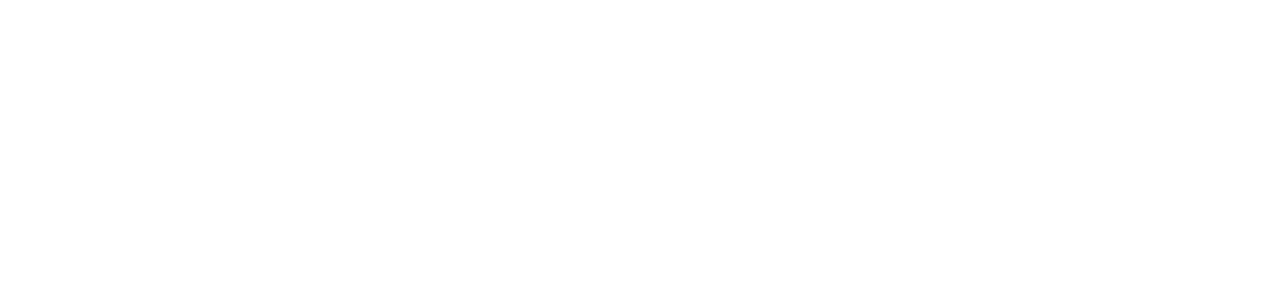
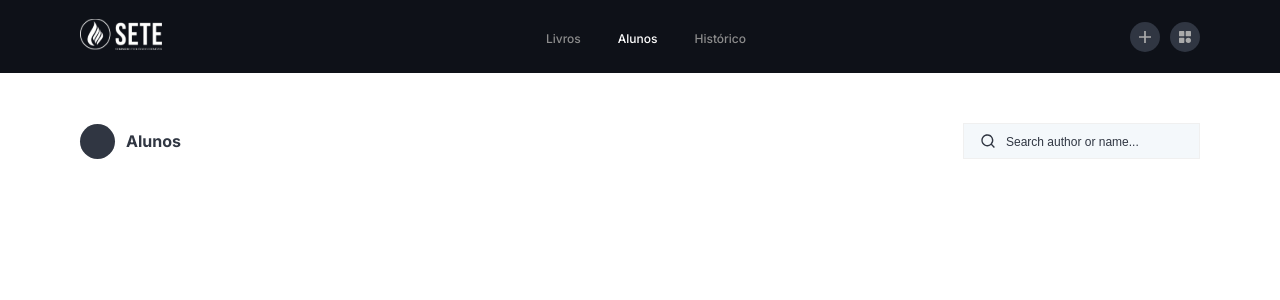
Before and after one commit to EldsonC/Painel-Ebook, a React (Create React App) app: page /students in a window 1280 px wide. Before the commit this address had no page. Shown: the top 300 px of the page. Built offline with nearby package versions, Linux system fonts and the light colour scheme.

Commit message:
breadcrumb-modify

```diff
--- /dev/null
+++ b/src/assets/styles/students.ts
@@ -0,0 +1,5 @@
+import styled from "styled-components";
+
+export const Students_Style = styled.div `
+
+`;
--- a/src/routes/routes.tsx
+++ b/src/routes/routes.tsx
@@ -4,6 +4,7 @@
 import { Show } from "../shared/components/show";
 import { Slide } from "../shared/components/slide";
 import { Subheader } from "../shared/components/subheader";
+import { BookWhiteIcon } from "../assets/icons/bookwhite";
 
 export function Routers() {
     return (
@@ -12,9 +13,21 @@
             <Route path="/home" element={
                 <>
                     <Header/>
-                    <Subheader/>
+                    <Subheader
+                        title="Livros"
+                        icon={<BookWhiteIcon/>}
+                    />
                     <Slide/>
                     <Show/>
+                </>
+            }/>
+
+            <Route path="/students" element={
+                <>
+                    <Header/>
+                    <Subheader
+                        title="Alunos"
+                    />
                 </>
             }/>
         </Routes>
--- a/src/shared/components/subheader.tsx
+++ b/src/shared/components/subheader.tsx
@@ -5,7 +5,12 @@
 import { findBook } from "../../redux/features/searchSlice";
 import { BookWhiteIcon } from "../../assets/icons/bookwhite";
 
-export function Subheader() {
+interface SubHeaderProps {
+    title?: string;
+    icon?: React.ReactElement
+}
+
+export function Subheader({ title, icon }:SubHeaderProps) {
 
     const dispatch = useDispatch()
 
@@ -17,9 +22,9 @@
         <SubHeaderStyle>
             <div className="breadcrumb">
                 <div className="image-bread">
-                    <BookWhiteIcon/>
+                    { icon }
                 </div>
-                <span>Livros</span>
+                <span>{title}</span>
             </div>
 
             <div className="input-search">
```
Also changed, not shown: src/app/pages/alunos.tsx (added, +9 -0 lines).
